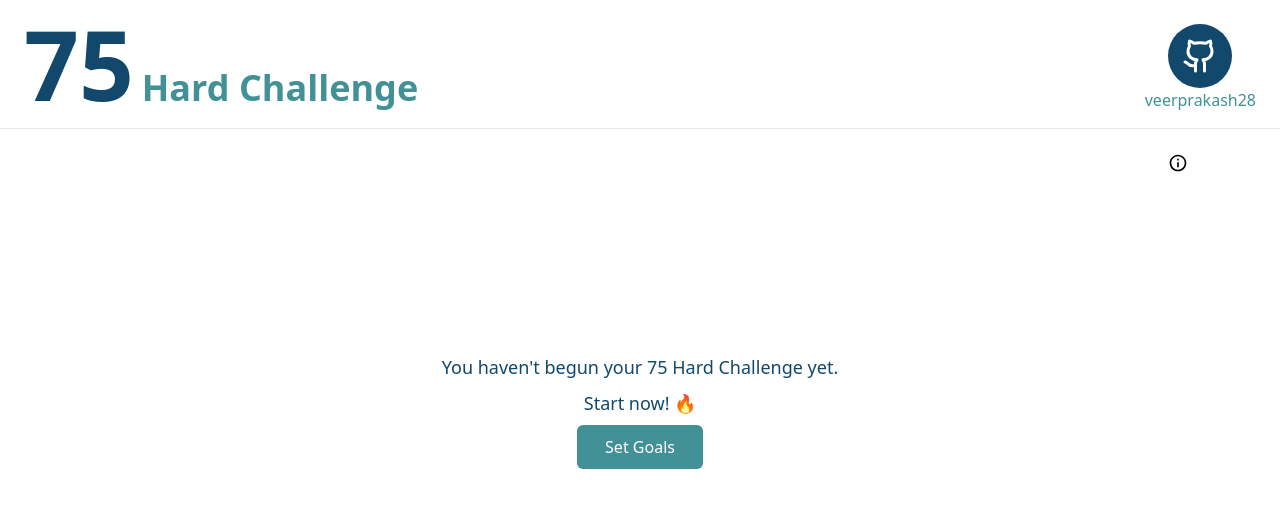
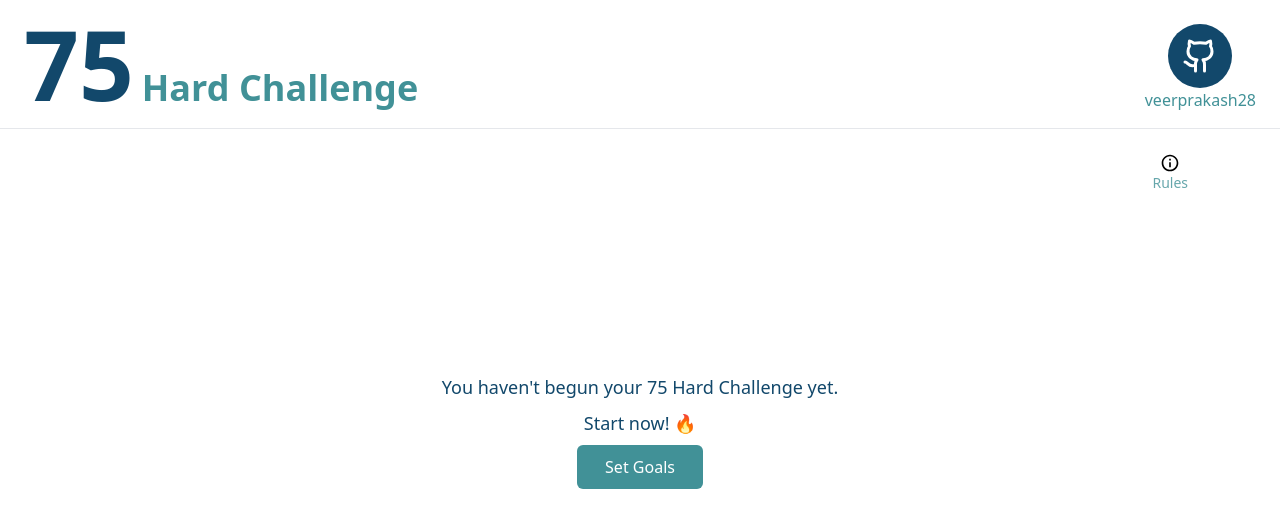
Before and after one commit to veerprakash28/75HardChallenge, a React (Vite) app: page / in a window 1280 px wide. Shown: the top 528 px of the page. Built offline with nearby package versions, Linux system fonts and the light colour scheme.

Commit message:
Added Rules and decreased opacity

```diff
--- a/src/components/Footer/index.jsx
+++ b/src/components/Footer/index.jsx
@@ -1,6 +1,6 @@
 const Footer = () => {
   return (
-    <div className="bg-secondary text-white p-2 text-center fixed w-full bottom-0 left-0">
+    <div className="bg-secondary opacity-90 text-white p-2 text-center fixed w-full bottom-0 left-0">
       Made with ❤️ by Veer Prakash
     </div>
   );
--- a/src/components/StartChallenge/index.jsx
+++ b/src/components/StartChallenge/index.jsx
@@ -39,7 +39,7 @@ const StartChallenge = () => {
             <path d="M 12 2 C 6.4889971 2 2 6.4889971 2 12 C 2 17.511003 6.4889971 22 12 22 C 17.511003 22 22 17.511003 22 12 C 22 6.4889971 17.511003 2 12 2 z M 12 4 C 16.430123 4 20 7.5698774 20 12 C 20 16.430123 16.430123 20 12 20 C 7.5698774 20 4 16.430123 4 12 C 4 7.5698774 7.5698774 4 12 4 z M 11 7 L 11 9 L 13 9 L 13 7 L 11 7 z M 11 11 L 11 17 L 13 17 L 13 11 L 11 11 z"></path>
           </svg>{" "}
           <span className="text-sm text-secondary opacity-80 font-medium">
-            {/* Rules */}
+            Rules
           </span>
         </button>
 
```
